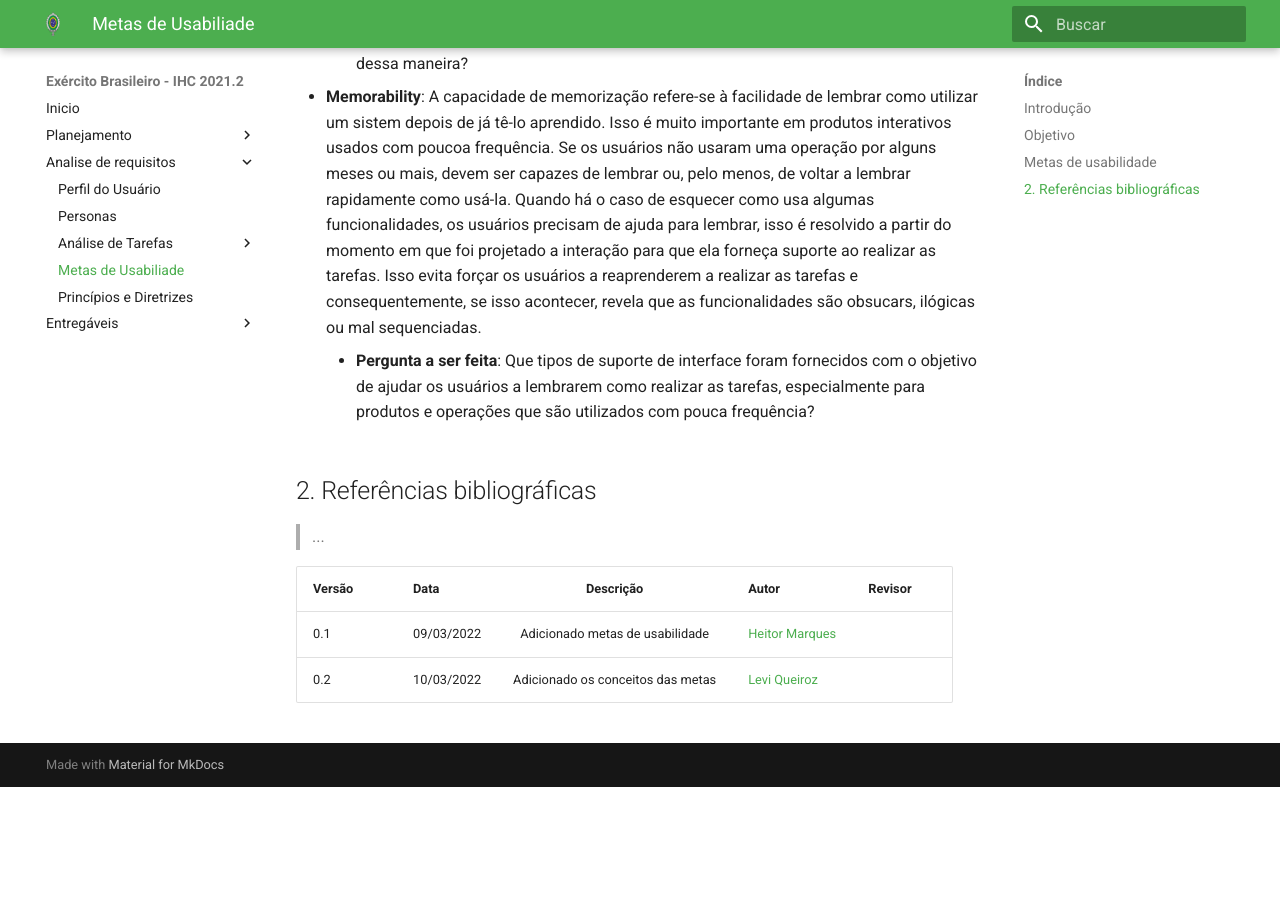
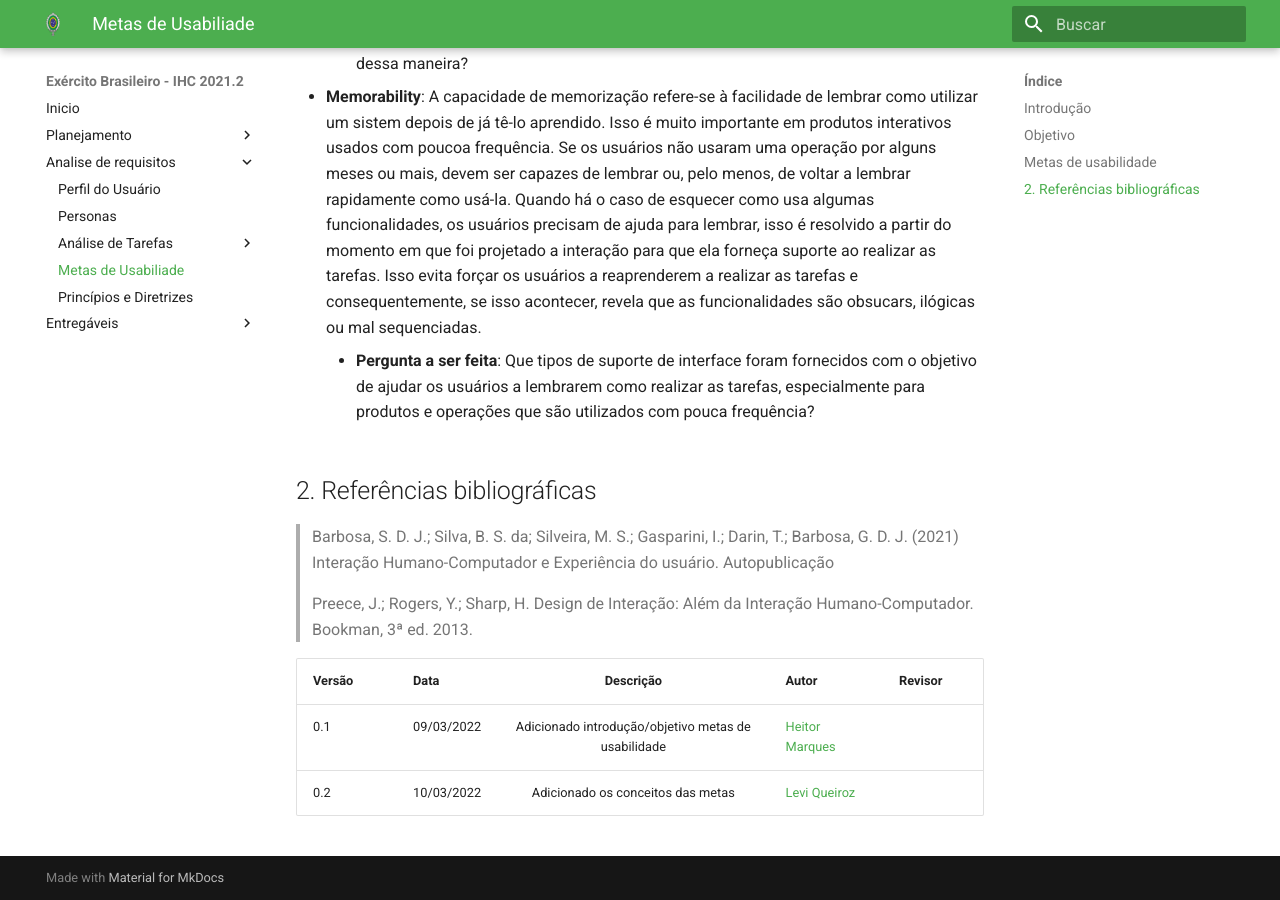
Before and after one commit to heitormsb/2021.2-Exercito-Brasileiro, an MkDocs documentation site: the page built from docs/analise_requisitos/metasUsabilidade.md, in a window 1280 px wide and 900 px high, scrolled down 1696 px. Built offline with MkDocs 1.6.1 and Material for MkDocs 9.7.7, drawn with Linux system fonts in a browser that asks for light colours; before the commit the page ends 2483 px from its top, so only the background shows below that.

Commit message:
add referencias

```diff
--- a/docs/analise_requisitos/metasUsabilidade.md
+++ b/docs/analise_requisitos/metasUsabilidade.md
@@ -27,9 +27,11 @@ As metas de usabilidade envolvem a definição da qualidade dos fatores de uso q
     - **Pergunta a ser feita**: Que tipos de suporte de interface foram fornecidos com o objetivo de ajudar os usuários a lembrarem como realizar as tarefas, especialmente para produtos e operações que são utilizados com pouca frequência?
 
 ## 2. Referências bibliográficas
-> ...
+> Barbosa, S. D. J.; Silva, B. S. da; Silveira, M. S.; Gasparini, I.; Darin, T.; Barbosa, G. D. J. (2021) Interação Humano-Computador e Experiência do usuário. Autopublicação
+
+> Preece, J.; Rogers, Y.; Sharp, H. Design de Interação: Além da Interação Humano-Computador. Bookman, 3ª ed. 2013.
 
 |Versão|Data|Descrição|Autor|Revisor|
 |------|----|:---------:|-----|-----|
-|0.1|09/03/2022| Adicionado metas de usabilidade | [Heitor Marques](github.com/heitormsb)||
+|0.1|09/03/2022| Adicionado introdução/objetivo metas de usabilidade | [Heitor Marques](github.com/heitormsb)||
 |0.2|10/03/2022| Adicionado os conceitos das metas | [Levi Queiroz](github.com/LeviQ27)||
```
